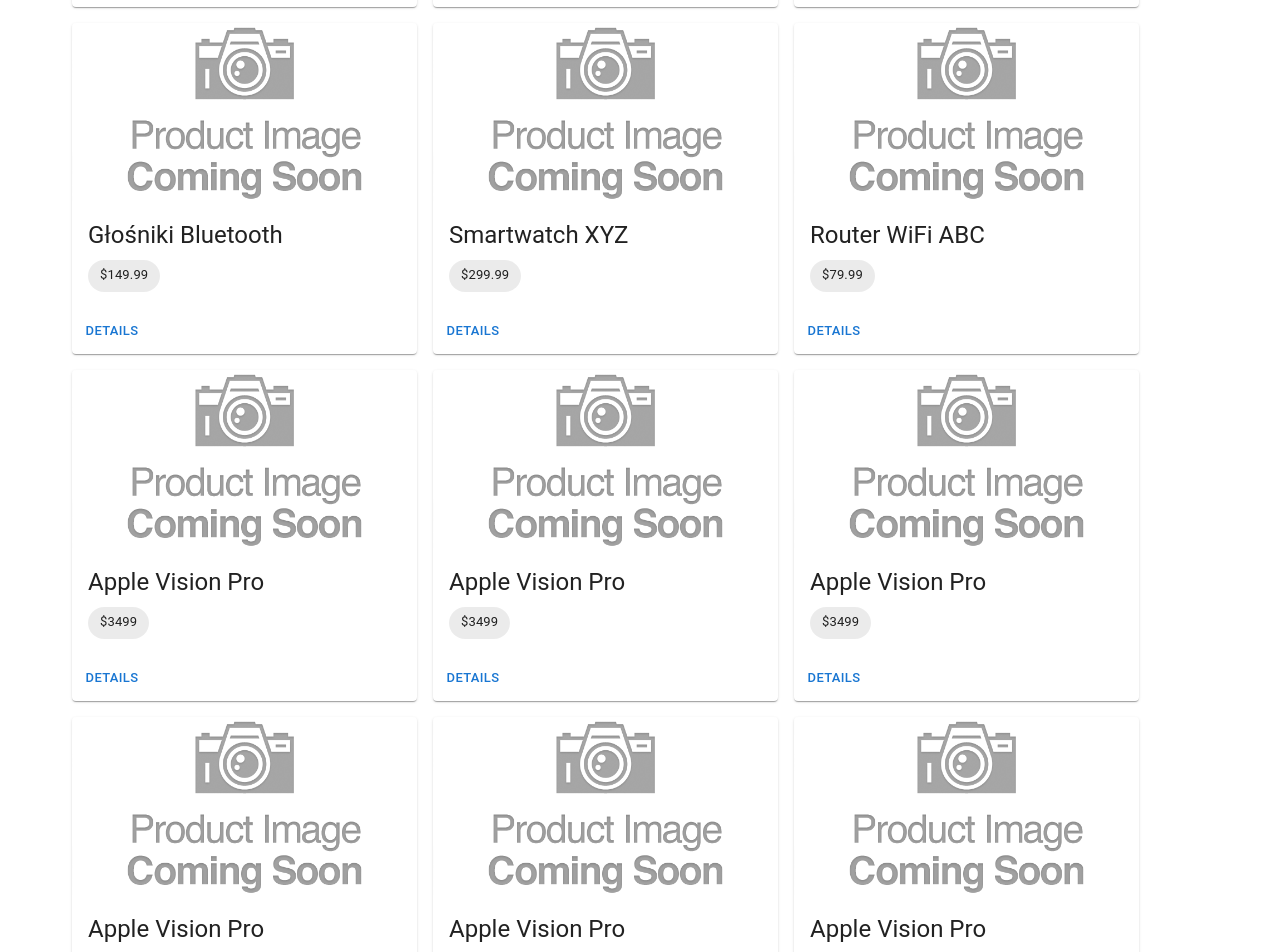
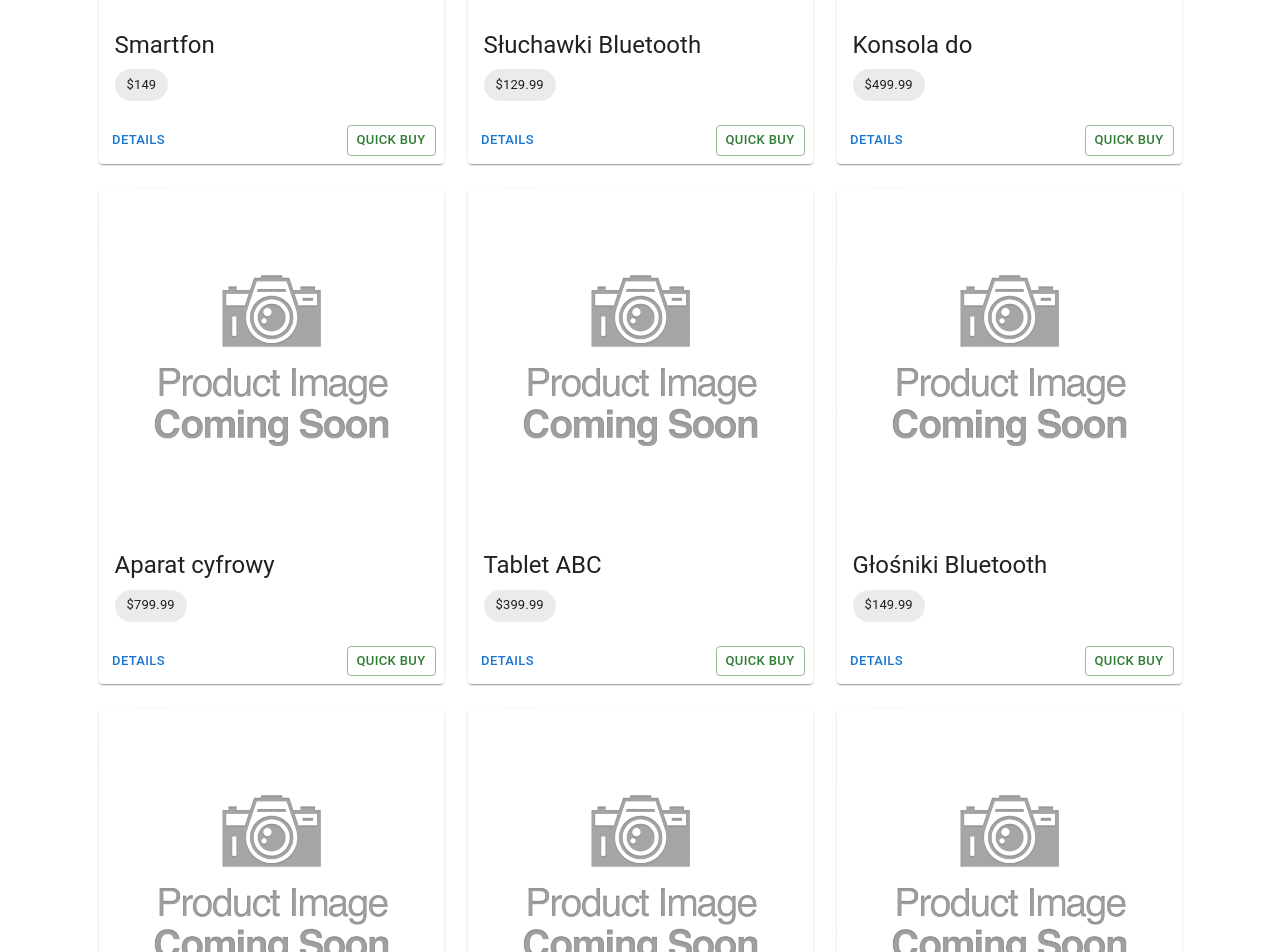
Before and after one commit to RobertZap/alegrosz, a React (Vite) app: page / in a window 1280 px wide. Shown: the part 420-1372 px from the top of the page. Built offline with nearby package versions, Linux system fonts and the light colour scheme; data requests are answered from the project's data file.

Commit message:
finishing basic alegrosz layout with styling and logic, RWD SPA

```diff
--- a/fake_api/db.json
+++ b/fake_api/db.json
@@ -1,23 +1,37 @@
 {
   "products": [
     {
-      "id": 2,
-      "name": "PPP",
-      "description": "asdasd",
-      "price": "1112",
-      "stockCount": "33"
+      "id": 1,
+      "name": "Smartfon",
+      "description": "Najnowszy smartfon z zaawansowanymi funkcjami.",
+      "price": "149",
+      "stockCount": "2"
+    },
+    {
+      "id": 4,
+      "name": "Słuchawki Bluetooth",
+      "description": "Bezprzewodowe słuchawki z długim czasem pracy baterii.",
+      "price": 129.99,
+      "stockCount": 15
     },
     {
       "id": 5,
-      "name": "Konsola dasdasdasd",
-      "description": "aaaaasasd",
+      "name": "Konsola do ",
+      "description": "Najnowsza konsola do gier z wyjątkowymi grafikami.",
       "price": 499.99,
       "stockCount": 3
     },
     {
+      "id": 6,
+      "name": "Aparat cyfrowy",
+      "description": "Profesjonalny aparat cyfrowy z wysoką rozdzielczością.",
+      "price": 799.99,
+      "stockCount": 6
+    },
+    {
       "id": 7,
       "name": "Tablet ABC",
-      "description": "Zwinny tablet z ekranem dotykowym i wieloma funkcjami.\n\nLUBIE PLACKI",
+      "description": "Zwinny tablet z ekranem dotykowym i wieloma funkcjami.",
       "price": 399.99,
       "stockCount": 10
     },
@@ -44,108 +58,38 @@
     },
     {
       "name": "Apple Vision Pro",
-      "description": "Super ultra VRSuper ultra VRSuper ultra VRSuper ultra VRSuper ultra VRSuper ultra VRSuper ultra VRSuper ultra VRSuper ultra VRSuper ultra VRSuper ultra VRSuper ultra VRSuper ultra VRSuper ultra VRSuper ultra VRSuper ultra VR",
+      "description": "\nApple Vision Pro to zaawansowane narzędzie do analizy obrazów, które oferuje szeroki zakres możliwości w zakresie rozpoznawania obiektów, analizy twarzy, wykrywania tekstów i wiele więcej. Dzięki swojej potężnej technologii i prostemu interfejsowi, Apple Vision Pro umożliwia programistom tworzenie innowacyjnych aplikacji, które wykorzystują możliwości analizy obrazów na platformie Apple.",
       "price": "3499",
       "stockCount": "50",
-      "id": "SXGaDgT"
-    },
-    {
-      "name": "Apple Vision Pro",
-      "description": "Super ultra VRSuper ultra VRSuper ultra VRSuper ultra VRSuper ultra VRSuper ultra VRSuper ultra VRSuper ultra VRSuper ultra VRSuper ultra VRSuper ultra VRSuper ultra VRSuper ultra VRSuper ultra VRSuper ultra VRSuper ultra VR",
-      "price": "3499",
-      "stockCount": "50",
-      "id": "PVXzFl7"
-    },
-    {
-      "name": "Apple Vision Pro",
-      "description": "Super ultra VRSuper ultra VRSuper ultra VRSuper ultra VRSuper ultra VRSuper ultra VRSuper ultra VRSuper ultra VRSuper ultra VRSuper ultra VRSuper ultra VRSuper ultra VRSuper ultra VRSuper ultra VRSuper ultra VRSuper ultra VR",
-      "price": "3499",
-      "stockCount": "50",
-      "id": "92iEjwv"
-    },
-    {
-      "name": "Apple Vision Pro",
-      "description": "Super ultra VRSuper ultra VRSuper ultra VRSuper ultra VRSuper ultra VRSuper ultra VRSuper ultra VRSuper ultra VRSuper ultra VRSuper ultra VRSuper ultra VRSuper ultra VRSuper ultra VRSuper ultra VRSuper ultra VRSuper ultra VR",
-      "price": "3499",
-      "stockCount": "50",
-      "id": "XC34Nbd"
-    },
-    {
-      "name": "Apple Vision Pro",
-      "description": "Super ultra VRSuper ultra VRSuper ultra VRSuper ultra VRSuper ultra VRSuper ultra VRSuper ultra VRSuper ultra VRSuper ultra VRSuper ultra VRSuper ultra VRSuper ultra VRSuper ultra VRSuper ultra VRSuper ultra VRSuper ultra VR",
-      "price": "3499",
-      "stockCount": "50",
-      "id": "cfGlP55"
-    },
-    {
-      "name": "Apple Vision Pro",
-      "description": "Super ultra VRSuper ultra VRSuper ultra VRSuper ultra VRSuper ultra VRSuper ultra VRSuper ultra VRSuper ultra VRSuper ultra VRSuper ultra VRSuper ultra VRSuper ultra VRSuper ultra VRSuper ultra VRSuper ultra VRSuper ultra VR",
-      "price": "3499",
-      "stockCount": "50",
-      "id": "04hOZKt"
-    },
-    {
-      "name": "Apple Vision Pro",
-      "description": "Super ultra VRSuper ultra VRSuper ultra VRSuper ultra VRSuper ultra VRSuper ultra VRSuper ultra VRSuper ultra VRSuper ultra VRSuper ultra VRSuper ultra VRSuper ultra VRSuper ultra VRSuper ultra VRSuper ultra VRSuper ultra VR",
-      "price": "3499",
-      "stockCount": "50",
-      "id": "OP0SB5l"
-    },
-    {
-      "name": "Apple Vision Pro",
-      "description": "Super ultra VRSuper ultra VRSuper ultra VRSuper ultra VRSuper ultra VRSuper ultra VRSuper ultra VRSuper ultra VRSuper ultra VRSuper ultra VRSuper ultra VRSuper ultra VRSuper ultra VRSuper ultra VRSuper ultra VRSuper ultra VR",
-      "price": "3499",
-      "stockCount": "50",
-      "id": "FDAYulM"
-    },
-    {
-      "name": "Apple Vision Pro",
-      "description": "Super ultra VRSuper ultra VRSuper ultra VRSuper ultra VRSuper ultra VRSuper ultra VRSuper ultra VRSuper ultra VRSuper ultra VRSuper ultra VRSuper ultra VRSuper ultra VRSuper ultra VRSuper ultra VRSuper ultra VRSuper ultra VR",
-      "price": "3499",
-      "stockCount": "50",
-      "id": "GU2NGcF"
-    },
-    {
-      "name": "Apple Vision Pro",
-      "description": "Super ultra VRSuper ultra VRSuper ultra VRSuper ultra VRSuper ultra VRSuper ultra VRSuper ultra VRSuper ultra VRSuper ultra VRSuper ultra VRSuper ultra VRSuper ultra VRSuper ultra VRSuper ultra VRSuper ultra VRSuper ultra VR",
-      "price": "3499",
-      "stockCount": "50",
-      "id": "Ub6uxkJ"
-    },
-    {
-      "name": "ceee",
-      "description": "sa",
-      "price": "11",
-      "stockCount": "12",
       "id": 11
     },
     {
-      "name": "ceee",
-      "description": "sa",
-      "price": "11",
-      "stockCount": "12",
+      "name": "Cebula",
+      "description": "Cebula dobra jest",
+      "price": "23",
+      "stockCount": "23456",
       "id": 12
     },
     {
-      "name": "",
-      "description": "asdasdasdasdasasdasd\nasd\nasd\na\nsd\nas\ndasd",
-      "price": "0",
-      "stockCount": "01212",
-      "id": 13
-    },
-    {
-      "name": "SuperProdukc",
-      "description": "sss",
-      "price": "12",
-      "stockCount": "1",
+      "name": "Ziemniaki",
+      "description": "Smierć i nie dowierzanie",
+      "price": "34",
+      "stockCount": "3",
       "id": 14
     },
     {
-      "name": "Polska",
-      "description": "wssss",
-      "price": "1111109",
-      "stockCount": "5",
+      "name": "",
+      "description": "",
+      "price": "5333323",
+      "stockCount": "",
       "id": 15
+    },
+    {
+      "name": "Ziemniaki 4",
+      "description": "Piękne",
+      "price": "24",
+      "stockCount": "234",
+      "id": 16
     }
   ]
 }
--- a/src/components/AddProduct.jsx
+++ b/src/components/AddProduct.jsx
@@ -7,8 +7,8 @@
 function AddProduct() {
     const [name, setName] = useState("");
     const [description, setDescription] = useState("");
-    const [price, setPrice] = useState("0");
-    const [stockCount, setStockCount] = useState("0");
+    const [price, setPrice] = useState("");
+    const [stockCount, setStockCount] = useState("");
 
     const navigate = useNavigate();
 
@@ -24,7 +24,7 @@
     }
 
     async function addProduct(data) {
-        const response = fetch("http://localhost:3000/products", {
+        const response = await fetch("http://localhost:3000/products", {
             method: "post",
             body: JSON.stringify(data),
             headers: {
@@ -37,16 +37,21 @@
 
     return (
         <Grid item xs={12} md={8}>
-            <Typography variant="h2" component="h1">
+            <Typography sx={{ mb: 3 }} variant="h2" component="h1">
                 Add new product
             </Typography>
             <form
                 onSubmit={handleAddProduct}
-                style={{ display: "flex", flexDirection: "column", gap: 10 }}
+                style={{
+                    display: "flex",
+                    flexDirection: "column",
+                    gap: 15,
+                }}
             >
                 <div>
                     <TextField
                         id="name"
+                        name="name"
                         label="Name"
                         variant="filled"
                         fullWidth
@@ -57,6 +62,7 @@
                 <div>
                     <TextField
                         id="description"
+                        name="description"
                         label="Description"
                         variant="filled"
                         fullWidth
@@ -68,6 +74,7 @@
                 <div>
                     <TextField
                         id="price"
+                        name="price"
                         label="Price"
                         variant="filled"
                         fullWidth
@@ -79,7 +86,8 @@
                 <div>
                     <TextField
                         id="stockCount"
-                        label="Stock Count"
+                        name="stockCount"
+                        label="Stock count"
                         variant="filled"
                         fullWidth
                         value={stockCount}
--- a/src/components/EditProduct.jsx
+++ b/src/components/EditProduct.jsx
@@ -37,6 +37,7 @@
         if (!this.state.product) {
             return <h2>Loader...</h2>;
         }
+
         const { product } = this.state;
 
         return (
@@ -111,9 +112,10 @@
         );
     }
 }
+
 EditProduct.propTypes = {
-    id: PropTypes.string.isRequred,
-    navigate: PropTypes.func.isRequred,
+    id: PropTypes.string.isRequired,
+    navigate: PropTypes.func.isRequired,
 };
 
 function EditProductWrapper(props) {
--- a/src/components/Layout.jsx
+++ b/src/components/Layout.jsx
@@ -1,5 +1,5 @@
+import Navbar from "./Navbar.jsx";
 import { Outlet } from "react-router-dom";
-import Navbar from "./Navbar";
 import { Container, Grid } from "@mui/material";
 
 function Layout() {
--- a/src/components/Product.jsx
+++ b/src/components/Product.jsx
@@ -1,11 +1,16 @@
 import { Link, useNavigate, useParams } from "react-router-dom";
-import { useEffect, useState } from "react";
+import { useContext, useEffect, useState } from "react";
 import Button from "@mui/material/Button";
 import Typography from "@mui/material/Typography";
+import { TextField } from "@mui/material";
+import { CartContext } from "../context/CartContext.jsx";
 
 function Product() {
     const { productId } = useParams();
     const [product, setProduct] = useState(null);
+    const [quantity, setQuantity] = useState(0);
+
+    const [{ total }, setCart] = useContext(CartContext);
 
     const navigate = useNavigate();
 
@@ -38,41 +43,77 @@
     }
 
     if (!product) {
-        return <h2>Loader...</h2>;
+        return <h2>Loader.....</h2>;
+    }
+
+    function addProductToCart() {
+        setCart({
+            total: total + product.price * quantity,
+        });
     }
 
     return (
-        <div>
-            <Typography variant="h2" component="h1">
+        <div style={{ display: "flex", flexDirection: "column", gap: "20px" }}>
+            <Typography sx={{ mb: 3 }} variant="h2" component="h1">
                 {product.name}
             </Typography>
+
+            <div>
                 <p>{product.description}</p>
-            <p>Price ${product.price}</p>
-            <br />
+                <span>Price ${product.price}</span>
+            </div>
+
+            <div style={{ display: "flex", alignItems: "center", gap: 10 }}>
+                <TextField
+                    id="quantity"
+                    label="Quantity"
+                    variant="filled"
+                    value={quantity}
+                    onChange={(event) =>
+                        setQuantity(
+                            event.target.valueAsNumber < 0
+                                ? 0
+                                : event.target.valueAsNumber
+                        )
+                    }
+                    type="number"
+                    size="small"
+                />
+                <Button
+                    onClick={addProductToCart}
+                    sx={{ marginRight: 1 }}
+                    variant="contained"
+                    color="success"
+                    size="large"
+                >
+                    Buy
+                </Button>
+            </div>
+
+            <div>
                 <Button
                     onClick={handleDelete}
-                sx={{ marginRight: 3 }}
+                    sx={{ marginRight: 1 }}
                     variant="contained"
+                    color="warning"
                 >
                     Delete Product
                 </Button>
 
-            <Button sx={{ marginRight: 3 }} variant="contained">
-                <Link to={`/edit-product/${product.id}`}>
+                <Button sx={{ marginRight: 1 }} variant="contained">
+                    <Link to={`/edit-product/${productId}`}>
                         Edit {product.name}
                     </Link>
                 </Button>
 
-            <Button sx={{ marginRight: 3 }} variant="contained">
-                <Link
-                    style={{
-                        textDecoration: "none",
-                    }}
-                    to="/"
+                <Button
+                    sx={{ marginRight: 1 }}
+                    variant="contained"
+                    color="success"
                 >
-                    Back
-                </Link>
+                    <Link to="/">Back</Link>
                 </Button>
+            </div>
         </div>
     );
 }
--- a/src/components/ProductCard.jsx
+++ b/src/components/ProductCard.jsx
@@ -6,36 +6,52 @@
 import Typography from "@mui/material/Typography";
 import PropTypes from "prop-types";
 import { Link } from "react-router-dom";
-import imagePlaceholder from "../assets/Product-Image-Coming-Soon.png";
 import { Chip } from "@mui/material";
 
+import imagePlaceholder from "../assets/Product-Image-Coming-Soon.png";
+import { useContext } from "react";
+import { CartContext } from "../context/CartContext.jsx";
+
 export default function ProductCard({ name, price, id }) {
+    const [{ total }, setCart] = useContext(CartContext);
+
+    function addProductToCart() {
+        setCart({ total: total + parseFloat(price) });
+    }
+
     return (
-        <Card
-            sx={{
-                maxWidth: 345,
-                flexGrow: 1,
-                width: "100%",
-                justifyContent: "center",
-                margin: 1,
-            }}
-        >
+        <Card sx={{ maxWidth: 345, flexGrow: 1, width: "100%" }}>
             <CardMedia
-                sx={{ height: 180 }}
+                sx={{ height: 345 }}
                 image={imagePlaceholder}
-                title="green iguana"
+                title={name}
             />
             <CardContent>
                 <Typography gutterBottom variant="h5" component="div">
                     {name}
                 </Typography>
-                <Typography variant="body2" color="text.secondary">
+                <Typography
+                    variant="body2"
+                    component="div"
+                    color="text.secondary"
+                >
                     <Chip label={`$${price}`} />
                 </Typography>
             </CardContent>
-            <CardActions>
+            <CardActions
+                sx={{ display: "flex", justifyContent: "space-between" }}
+            >
                 <Button size="small">
                     <Link to={`/product/${id}`}>Details</Link>
+                </Button>
+
+                <Button
+                    onClick={addProductToCart}
+                    size="small"
+                    color="success"
+                    variant="outlined"
+                >
+                    Quick Buy
                 </Button>
             </CardActions>
         </Card>
--- a/src/components/Products.jsx
+++ b/src/components/Products.jsx
@@ -1,4 +1,5 @@
 import { useEffect, useState } from "react";
+
 import ProductCard from "./ProductCard.jsx";
 import Box from "@mui/material/Box";
 
@@ -21,7 +22,14 @@
     }
 
     return (
-        <Box sx={{ display: "flex", flexWrap: "wrap", gap: "3" }}>
+        <Box
+            sx={{
+                display: "flex",
+                flexWrap: "wrap",
+                gap: 3,
+                justifyContent: "center",
+            }}
+        >
             {products.map((product) => (
                 <ProductCard
                     name={product.name}
--- /dev/null
+++ b/src/context/CartContext.jsx
@@ -0,0 +1,16 @@
+import { createContext, useState } from "react";
+import PropTypes from "prop-types";
+
+export const CartContext = createContext({});
+
+function CartProvider({ children }) {
+    const cart = useState({ total: 0 });
+
+    return <CartContext.Provider value={cart}>{children}</CartContext.Provider>;
+}
+
+CartProvider.propTypes = {
+    children: PropTypes.node.isRequired,
+};
+
+export default CartProvider;
```
Also changed, not shown: src/components/Navbar.jsx (+23 -1 lines), src/main.jsx (+7 -3 lines). Lines whose indentation alone changed are shown as unchanged.
